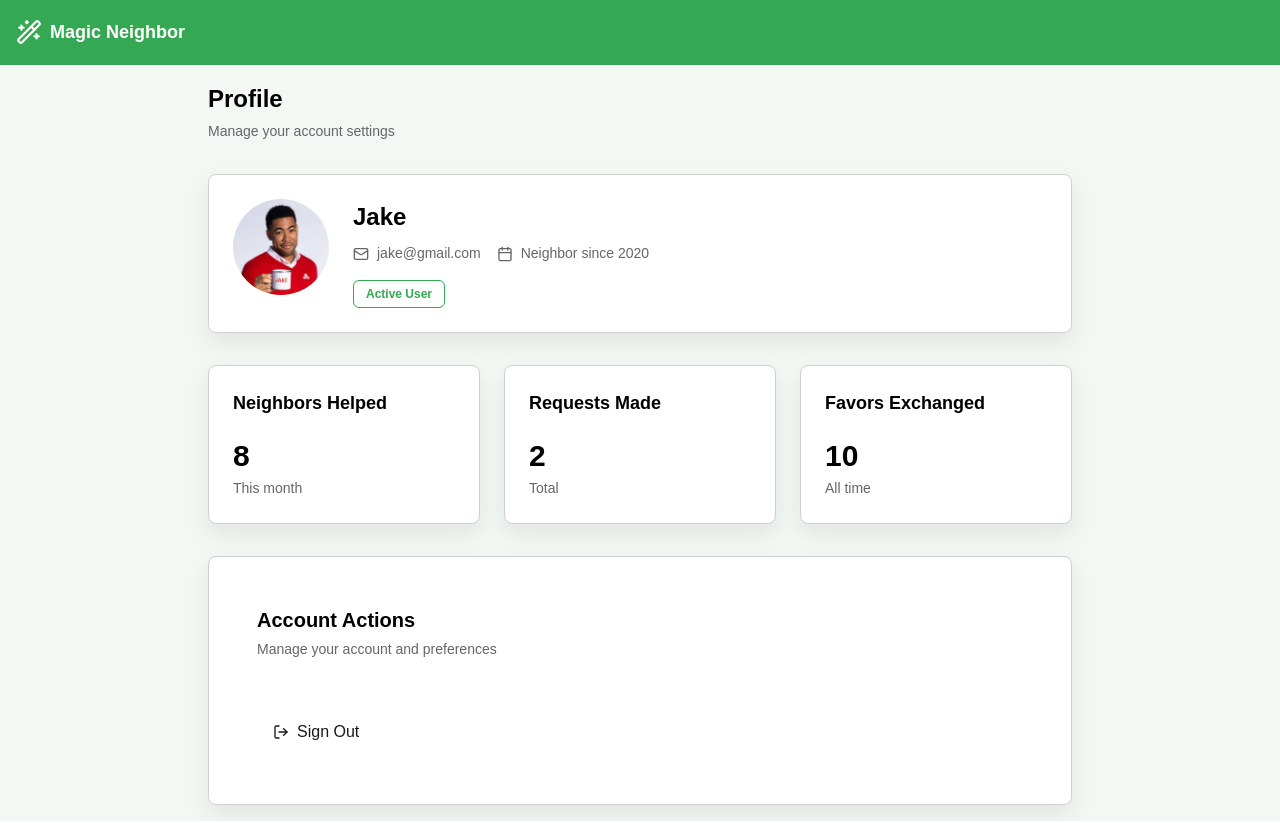
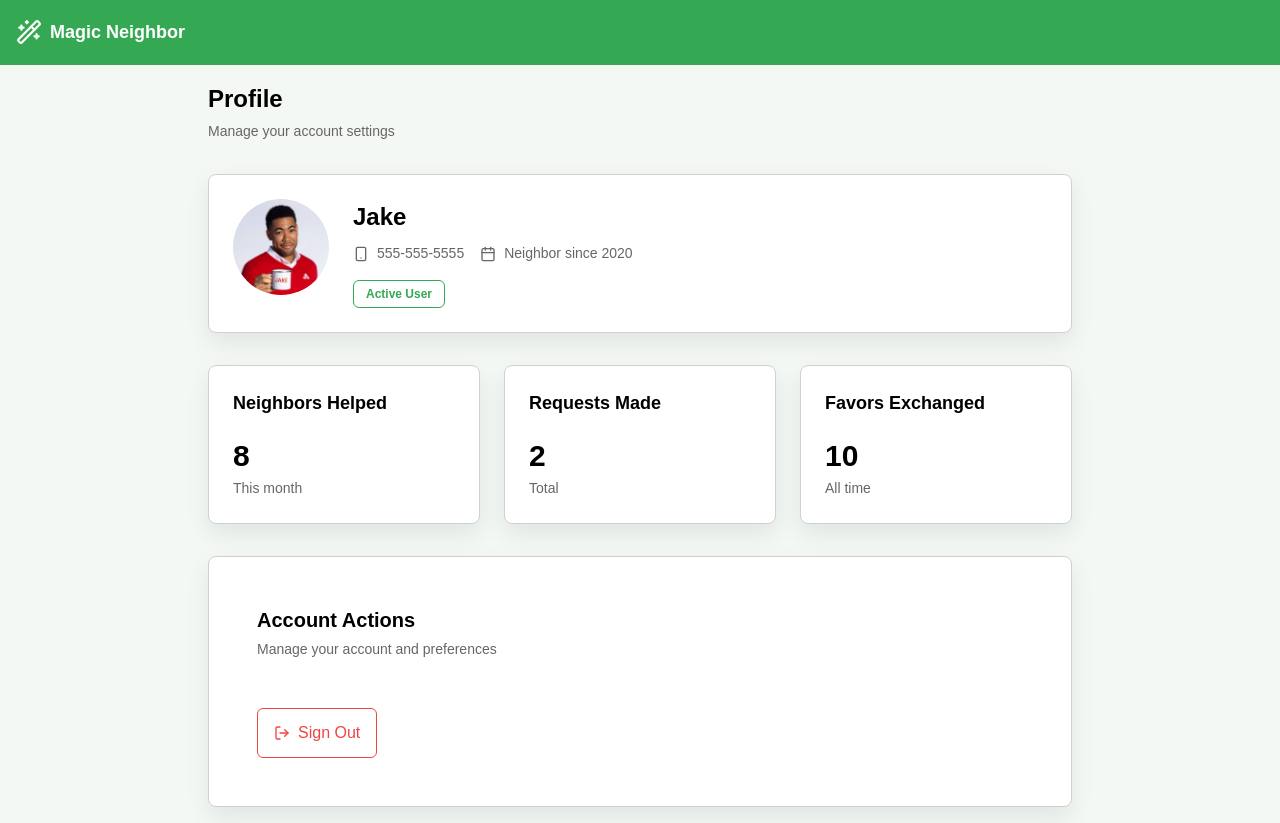
Before and after one commit to alecreates/HACKS2026, a Next.js app: page /profile in a window 1280 px wide. Built offline with nearby package versions, Linux system fonts and the light colour scheme.

Commit message:
i fogot ui i think

```diff
--- a/app/profile/page.tsx
+++ b/app/profile/page.tsx
@@ -1,7 +1,7 @@
 "use client"
 
 import { useEffect, useState } from "react"
-import { User, Mail, Calendar, LogOut } from 'lucide-react'
+import { Smartphone, Calendar, LogOut } from 'lucide-react'
 import Link from "next/link"
 import { useRouter } from 'next/navigation'
 import styles from "./profile.module.css"
@@ -11,19 +11,19 @@ import Image from "next/image"
 export default function ProfilePage() {
 
   const router = useRouter()
-  const [userEmail, setUserEmail] = useState("")
+  const [userPhone, setUserPhone] = useState("")
   const [userName, setUserName] = useState("")
 
   useEffect(() => {
-    const email = localStorage.getItem("userEmail") || "jake@gmail.com"
+    const phone = localStorage.getItem("userPhone") || "555-555-5555"
     const name = localStorage.getItem("userName") || "Jake"
-    setUserEmail(email)
+    setUserPhone(phone)
     setUserName(name)
   }, [])
 
   const handleLogout = () => {
     localStorage.removeItem("isAuthenticated")
-    localStorage.removeItem("userEmail")
+    localStorage.removeItem("userPhone")
     localStorage.removeItem("userName")
     router.push("/")
   }
@@ -64,8 +64,8 @@ export default function ProfilePage() {
               <h2 className={styles.profileName}>{userName}</h2>
               <div className={styles.profileMeta}>
                 <div className={styles.metaItem}>
-                  <Mail className={styles.metaIcon} />
-                  {userEmail}
+                  <Smartphone className={styles.metaIcon} />
+                  {userPhone}
                 </div>
                 <div className={styles.metaItem}>
                   <Calendar className={styles.metaIcon} />
--- a/app/profile/profile.module.css
+++ b/app/profile/profile.module.css
@@ -215,6 +215,7 @@
 .actionsCard {
   background: white;
   box-shadow: 0 10px 25px rgba(0,0,0,0.08);
+  border-radius: 8px;
 }
 
 .actionsHeader {
@@ -264,7 +265,11 @@
 }
 
 .actionButtonDanger {
-  color: var(--destructive);
+  color: #ef4444;
+  background-color: transparent;
+  border: 1px solid #ef4444;
+  width: fit-content;
+  border-radius: 6px;
 }
 
 .actionButtonDanger:hover {
```
